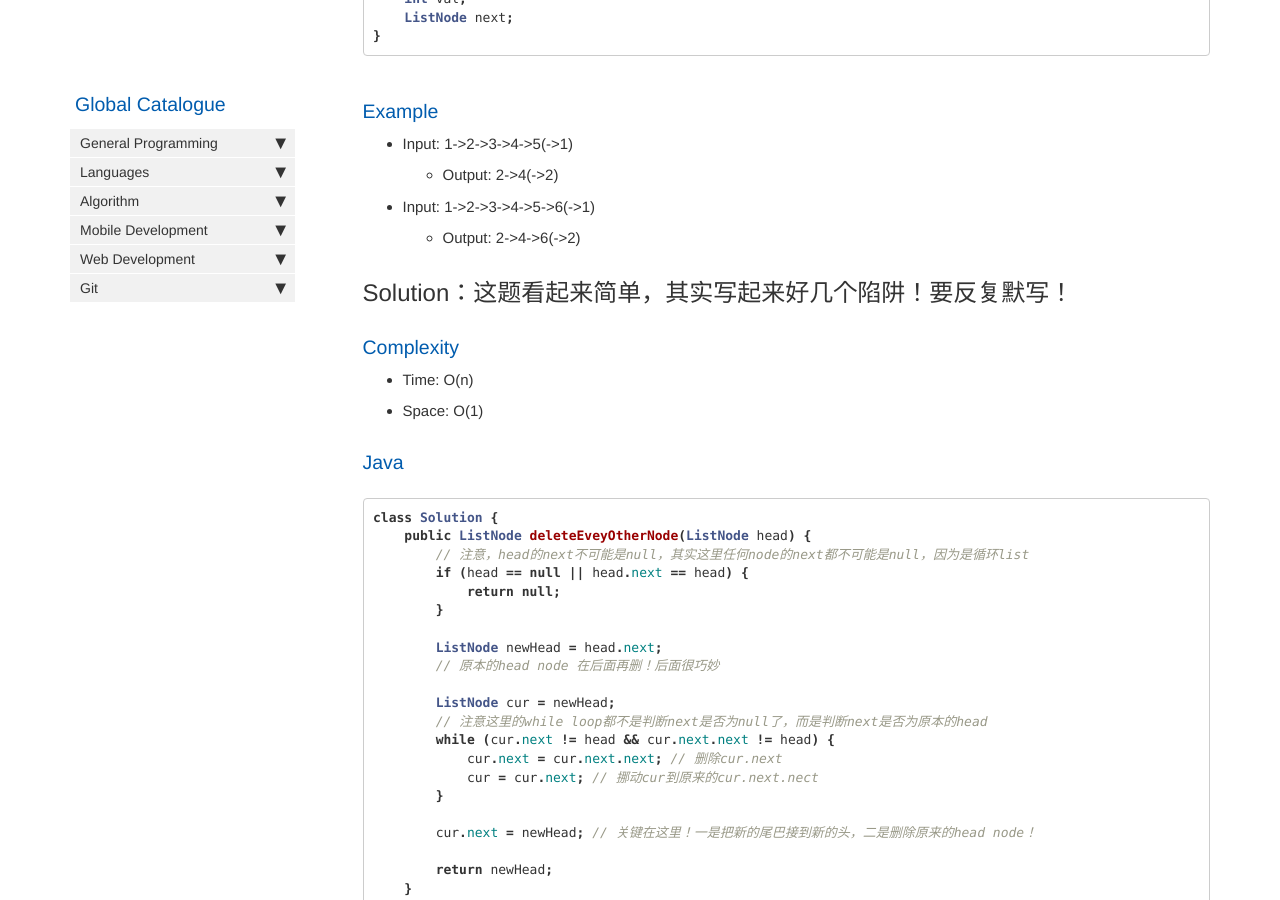
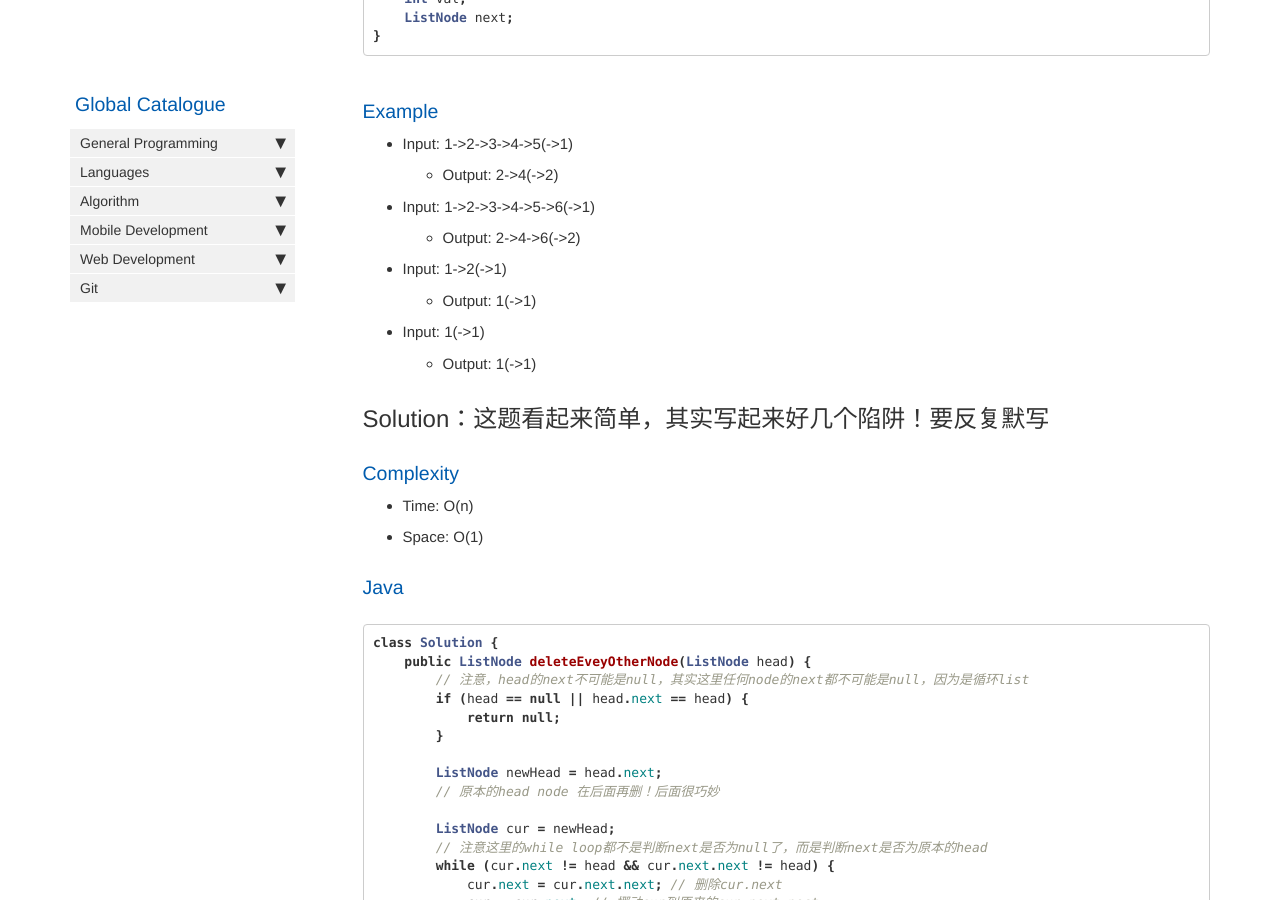
Before and after one commit to HungryOrc/hungryorc.github.io, a Jekyll site: the page built from pages/algorithm/algorithm_delete_every_other_node_in_circular_list.md, in a window 1280 px wide and 900 px high, scrolled down 390 px. Built offline with Jekyll 4.4.1, drawn with Linux system fonts in a browser that asks for light colours; nearby versions of some CDN libraries; comment, search, counter and statistics services are not loaded.

Commit message:
Update algorithm_delete_every_other_node_in_circular_list.md

```diff
--- a/pages/algorithm/algorithm_delete_every_other_node_in_circular_list.md
+++ b/pages/algorithm/algorithm_delete_every_other_node_in_circular_list.md
@@ -23,8 +23,12 @@ class ListNode {
   * Output: 2->4(->2)
 * Input: 1->2->3->4->5->6(->1)
   * Output: 2->4->6(->2)
+* Input: 1->2(->1)
+  * Output: 1(->1)
+* Input: 1(->1)
+  * Output: 1(->1)
 
-## Solution：这题看起来简单，其实写起来好几个陷阱！要反复默写！
+## Solution：这题看起来简单，其实写起来好几个陷阱！要反复默写
 
 ### Complexity
 * Time: O(n)
```
